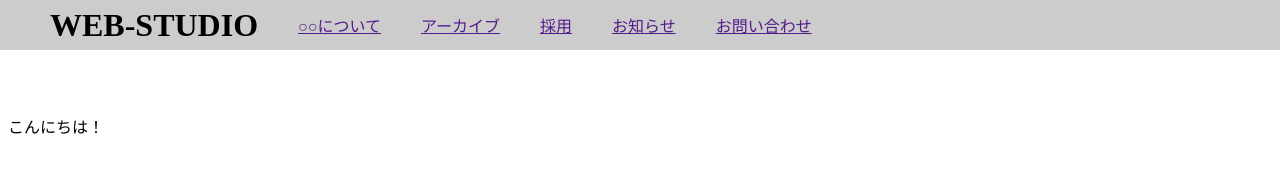
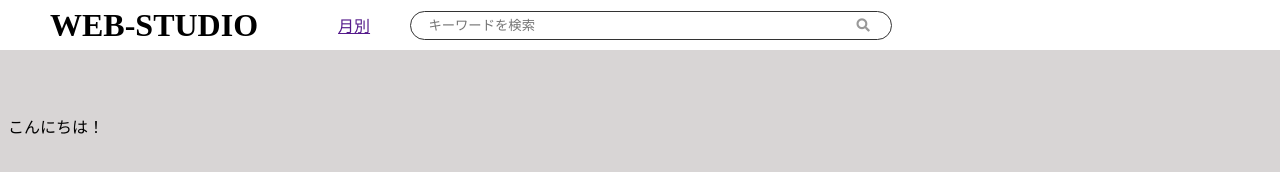
Before and after one commit to morihisashi/html_css, a plain HTML site: page index.html in a window 1280 px wide. Drawn offline with Linux system fonts and the light colour scheme.

Commit message:
検索ボックス作成

```diff
--- a/index.html
+++ b/index.html
@@ -1,18 +1,16 @@
 <!DOCTYPE html>
 <html>
-
 <link rel="stylesheet" href=".\style.css">
+<link rel ="stylesheet" href="https://cdnjs.cloudflare.com/ajax/libs/font-awesome/5.15.4/css/all.min.css">
 <header>
     <h1>WEB-STUDIO</h1>
-    <nav class="gnav">
-        <ul class="menu">
-            <li><a href="">○○について</a></li>
-            <li><a href="">アーカイブ</a></li>
-            <li><a href="">採用</a></li>
-            <li><a href="">お知らせ</a></li>
-            <li><a href="">お問い合わせ</a></li>
-        </ul>
-    </nav>
+    <ul>
+        <li><a href="">月別</a></li>
+        <li><form class="search-form" role="search" action="" method="get">
+            <input type="text" name="q" class="search-input" placeholder="キーワードを検索" required="">
+            <input type="submit" value="&#xf002;" class="search-button"><i class="fa-solid fa-magnifying-glass"></i></form>
+        </li>
+    </ul>
 </header>
 
 <main>
--- a/style.css
+++ b/style.css
@@ -1,11 +1,12 @@
 body {
     padding-top: 90px; /* ヘッダーの後ろに要素が隠れないようにするため */
+    background: #d8d5d5; /* 背景色にグレーを指定 */
 }
 
 header {
     width: 100%; /* 幅いっぱいを指定 */
     height: 50px; /* 高さを50pxに指定 */
-    background: #CCC; /* 背景色にグレーを指定 */
+    background: #FFFFFF; /* 背景色に白を指定 */
     padding: 20px 50px; /* ヘッダーに上下左右それぞれ余白を指定 */
     box-sizing: border-box; /* padding分を含んで幅を100%にするため */
     position: fixed; /* ウィンドウを基準に画面に固定 */
@@ -15,16 +16,44 @@ header {
     align-items: center; /* 中の要素を上下中央に並べる */
 }
 
-header .gnav .menu {
+ul {
     display: flex; /* 中の要素を横並びにする */
+    justify-content: flex-end;
+    align-items: center;
 }
 
-header .gnav .menu li {
+li {
     list-style: none; /* リストの[・]を消す */
+    margin-left: 40px; /* メニューそれぞれに間隔をあけるため */
 }
 
-header .gnav .menu li + li {
-    margin-left: 40px; /* メニューそれぞれに間隔をあけるため */
+.search-form {
+    padding: 5px 10px;
+    border: 1px solid #333; border-radius: 30px;
+    width: 460px; max-width: 100%;
+
+    display: flex;  justify-content: center;  align-items: center;
+
+    background: #FFF;
+    font-size: 15px;
+}
+
+.search-input {
+    border: none;  background: none;  outline: none;
+    width: 420px;
+
+    color: #333;
+}
+
+.search-button {
+    border: none;  background: none;  outline: none;
+    color: #999;  font-weight: 900;  font-family: "Font Awesome 5 Free";
+
+    transition: color 0.3s ease 0s;
+}
+
+.search-button:hover {
+    color: #333;
 }
 
 main {
```
